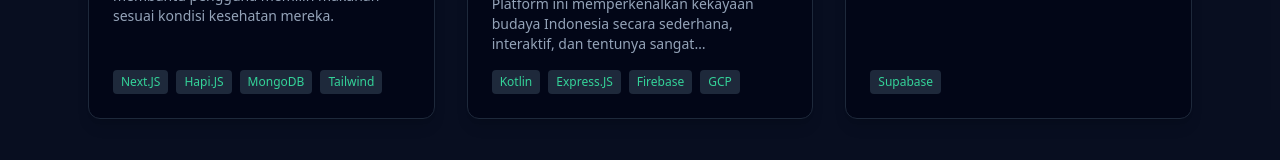
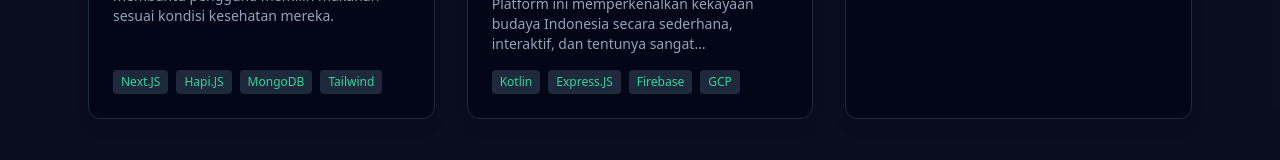
Before and after one commit to Atheraf3/DevPortoLanding, a React (Vite) app: page / in a window 1280 px wide. Shown: the part 2939-3099 px from the top of the page. Built offline with nearby package versions, Linux system fonts and the light colour scheme.

Commit message:
fix: update project image and remove GitHub link for Hexamood project

```diff
--- a/src/App.jsx
+++ b/src/App.jsx
@@ -61,13 +61,13 @@ const PROJECTS = [
     github: 'https://github.com/Capstone-ExploreIndonesia',
     demo: 'https://www.youtube.com/watch?v=G3vvsTXq2vo#',
     image:
-      'https://ik.imagekit.io/2xthk8ud4/Screenshot%202026-02-24%20133249.png?auto=format&fit=crop&q=80&w=800',
+      'https://ik.imagekit.io/2xthk8ud4/explore-indonesia-thumb.png?updatedAt=1772534741967?auto=format&fit=crop&q=80&w=800',
   },
   {
     title: 'Hexamood',
     desc: 'Alat berbasis Machine Learning untuk membantu Gen Z memantau dan memprediksi tingkat stres mereka.',
-    tags: ['Supabase'],
-    github: 'https://github.com/Riszee/HexaMood',
+    tags: [],
+    github: null,
     demo: 'https://proceeding.unindra.ac.id/index.php/semnasristek/article/view/8884',
     image: 'https://ik.imagekit.io/2xthk8ud4/Tumbnail-Hexamood.png?auto=format&fit=crop&q=80&w=800',
   },
@@ -370,6 +370,7 @@ export default function App() {
                     className="w-full h-full object-cover transition-transform duration-500 group-hover:scale-110"
                   />
                   <div className="absolute inset-0 bg-slate-900/60 opacity-0 group-hover:opacity-100 transition-opacity flex items-center justify-center gap-4">
+                    {project.github && (
                       <a
                         href={project.github}
                         className="p-2 bg-slate-800 rounded-full text-white hover:bg-emerald-500 transition-colors"
@@ -377,6 +378,8 @@ export default function App() {
                       >
                         <Github size={20} />
                       </a>
+                    )}
+
                     <a
                       href={project.demo}
                       className="p-2 bg-slate-800 rounded-full text-white hover:bg-emerald-500 transition-colors"
```
Lines whose indentation alone changed are shown as unchanged.
